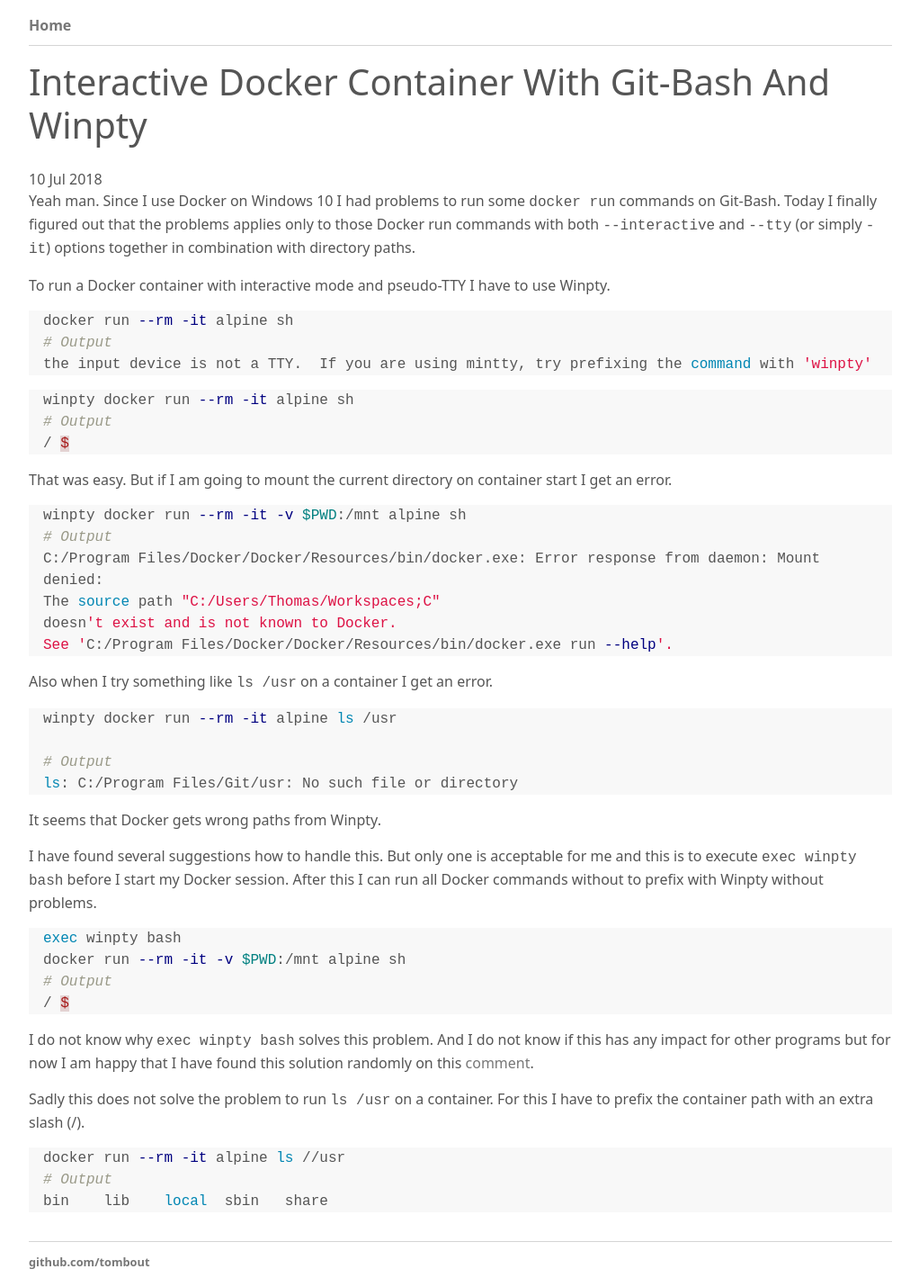
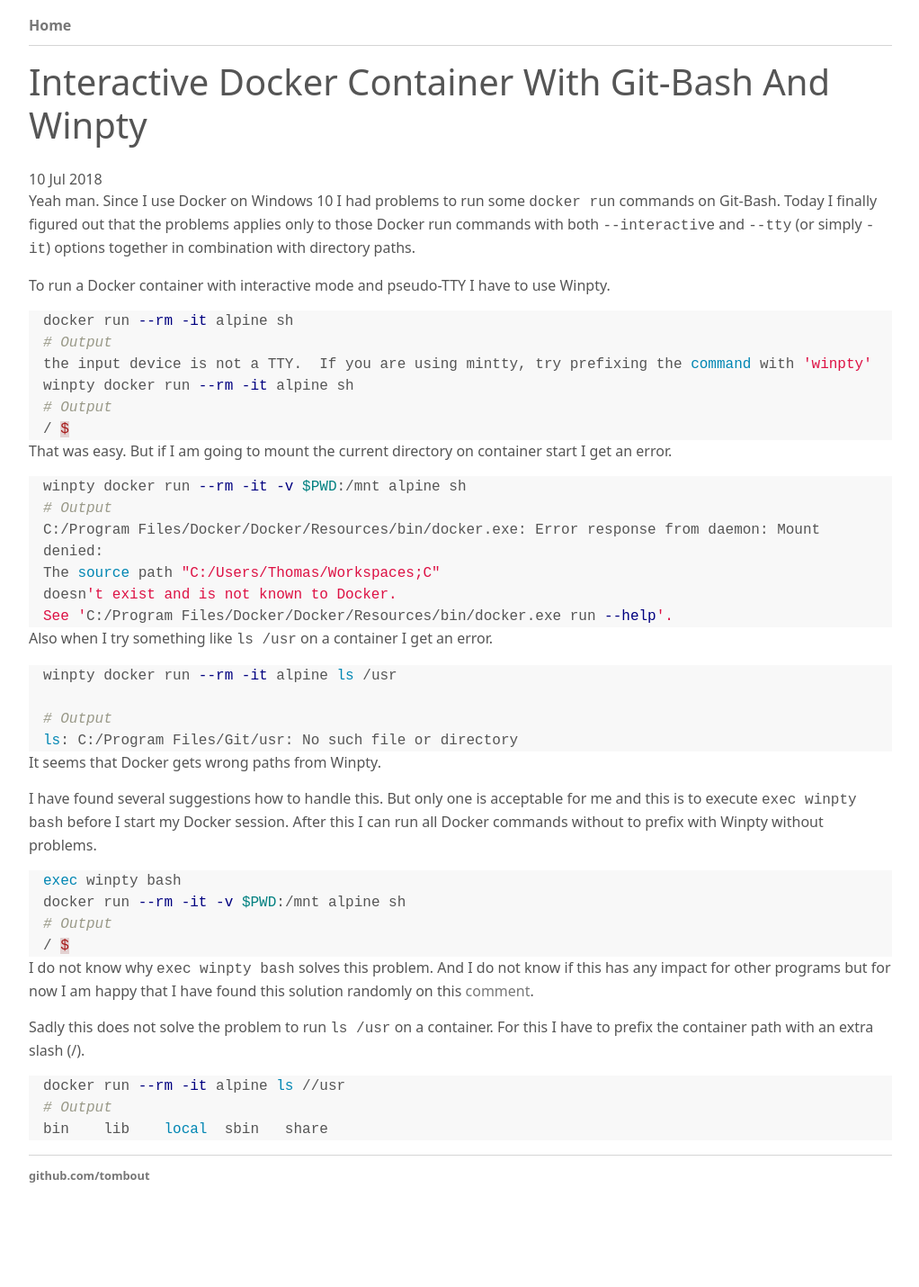
Before and after one commit to tombout/tombout.github.io, a Jekyll site: the page built from _posts/2018-07-10-interactive-docker-with-git-bash.md, in a window 1280 px wide. Shown: the whole page at 90% size, without its empty margins (128-1150 px from the left). Built offline with Jekyll 4.4.1, drawn with Linux system fonts in a browser that asks for light colours; after the commit the page ends 1334 px from its top, so only the background shows below that.

Commit message:
Use markdown for code blocks

```diff
--- a/_posts/2018-07-10-interactive-docker-with-git-bash.md
+++ b/_posts/2018-07-10-interactive-docker-with-git-bash.md
@@ -12,38 +12,38 @@ Docker run commands with both <code>--interactive</code> and <code>--tty</code>
 
 To run a Docker container with interactive mode and pseudo-TTY I have to use Winpty.
 
-{% highlight bash %}
+~~~ shell
 docker run --rm -it alpine sh
 # Output
 the input device is not a TTY.  If you are using mintty, try prefixing the command with 'winpty'
-{% endhighlight %}
+~~~
 
-{% highlight bash %}
+~~~ shell
 winpty docker run --rm -it alpine sh
 # Output
 / $
-{% endhighlight %}
+~~~
 
 That was easy. But if I am going to mount the current directory on container start I get
 an error.
 
-{% highlight bash %}
+~~~ shell
 winpty docker run --rm -it -v $PWD:/mnt alpine sh
 # Output
 C:/Program Files/Docker/Docker/Resources/bin/docker.exe: Error response from daemon: Mount denied:
 The source path "C:/Users/Thomas/Workspaces;C"
 doesn't exist and is not known to Docker.
 See 'C:/Program Files/Docker/Docker/Resources/bin/docker.exe run --help'.
-{% endhighlight %}
+~~~
 
 Also when I try something like <code>ls /usr</code> on a container I get an error.
 
-{% highlight bash %}
+~~~ shell
 winpty docker run --rm -it alpine ls /usr
 
 # Output
 ls: C:/Program Files/Git/usr: No such file or directory
-{% endhighlight %}
+~~~
 
 It seems that Docker gets wrong paths from Winpty.
 
@@ -51,12 +51,12 @@ I have found several suggestions how to handle this. But only one is acceptable
 and this is to execute <code>exec winpty bash</code> before I start my Docker session.
 After this I can run all Docker commands without to prefix with Winpty without problems.
 
-{% highlight bash %}
+~~~ shell
 exec winpty bash
 docker run --rm -it -v $PWD:/mnt alpine sh
 # Output
 / $
-{% endhighlight %}
+~~~
 
 I do not know why <code>exec winpty bash</code> solves this problem. And I do not know
 if this has any impact for other programs but for now I am happy that I have found this
@@ -65,8 +65,8 @@ solution randomly on this [comment](https://github.com/docker/toolbox/issues/323
 Sadly this does not solve the problem to run <code>ls /usr</code> on a container. For this
 I have to prefix the container path with an extra slash (/).
 
-{% highlight bash %}
+~~~ shell
 docker run --rm -it alpine ls //usr
 # Output
 bin    lib    local  sbin   share
-{% endhighlight %}
+~~~
```
Also changed, not shown: _posts/2018-07-09-first-github-page.md (+4 -4 lines).
